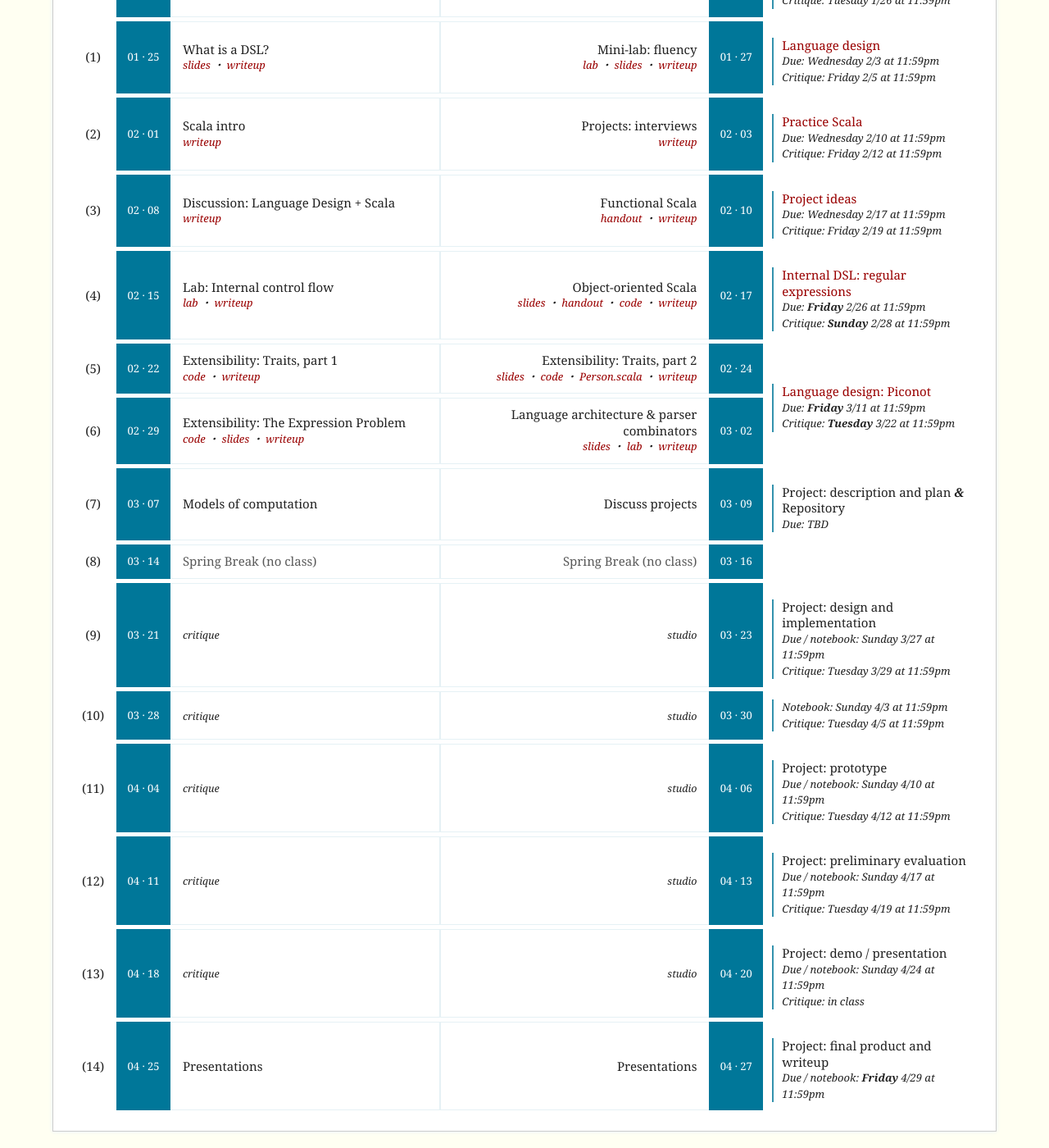
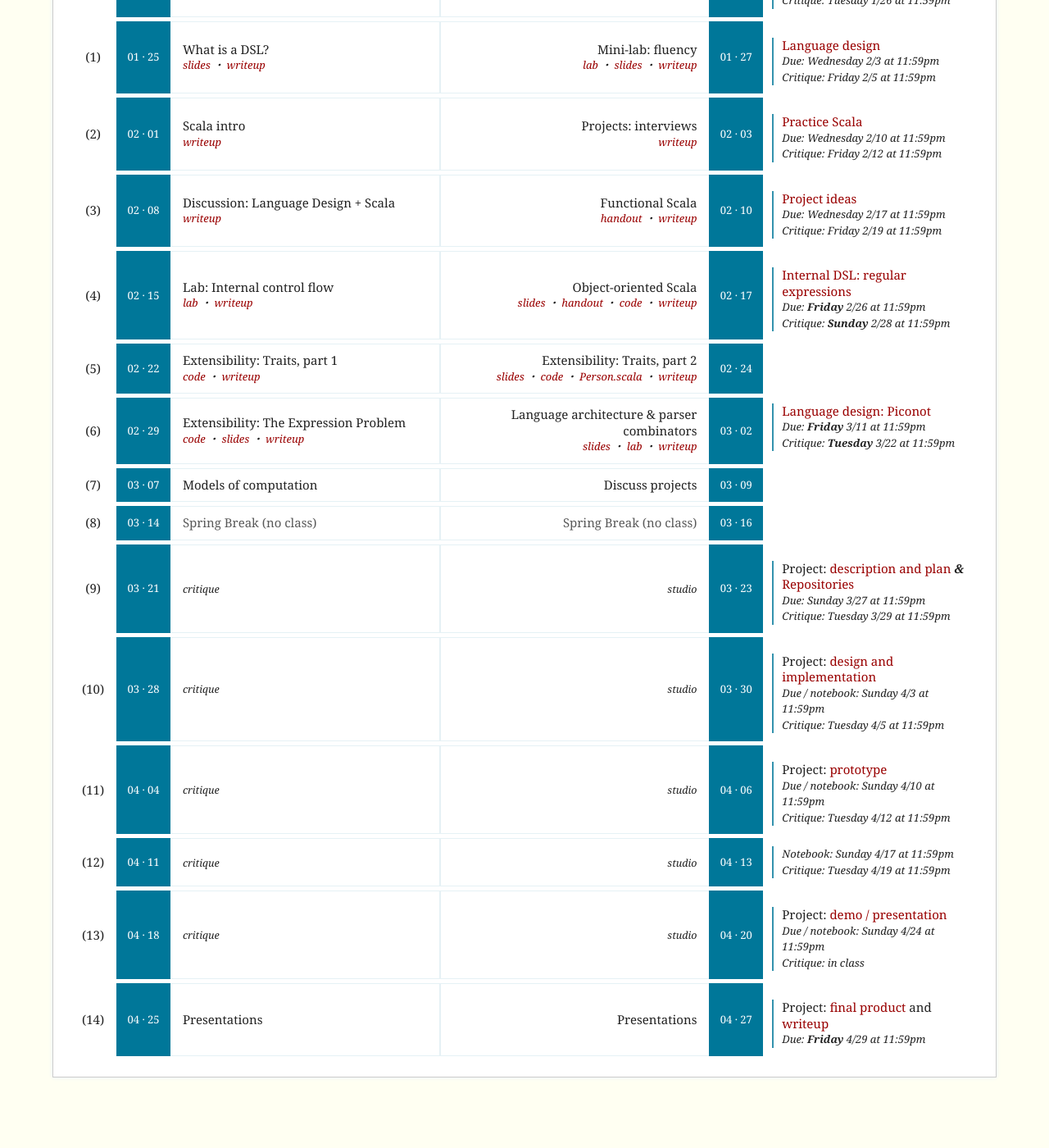
Before and after one commit to hmc-cs111-spring2016/hmc-cs111-spring2016.github.io, a Jekyll site: the page built from index.html, in a window 1280 px wide and 1400 px high, scrolled down 329 px. Shown: the whole window at 82% size. Built offline with Jekyll 4.4.1, drawn with Linux system fonts in a browser that asks for light colours; after the commit the page ends 1663 px from its top, so only the background shows below that.

Commit message:
Updating schedule with project info

```diff
--- a/_includes/schedule.html
+++ b/_includes/schedule.html
@@ -196,7 +196,7 @@
                 </ul>
             </td>
             <td class="date">02 &middot; 24</td>
-            <td class="assignment" rowspan="2">
+            <td class="assignment" rowspan="3">
                 <dl>
                     <dt><a href="https://github.com/hmc-cs111-spring2016/piconot">Language design: Piconot</a></dt>
                     <dd>Due: <b>Friday</b> 3/11 at 11:59pm<br/> Critique: <b>Tuesday</b> 3/22 at 11:59pm</dd>
@@ -238,34 +238,12 @@
             <td class="date">03 &middot; 07</td>
             <td class="details day1">
                 <span class="">Models of computation</span>
-                <ul class="todo">
-                    <li>
-                        <a href="slides/">slides</a>
-                    </li>
-                    <li>
-                        <a href="code/">code</a>
-                    </li>
-                </ul>
             </td>
             <!-- Wed 03/09 -->
             <td class="details day2">
                 <span class="">Discuss projects</span>
-                <ul class="todo">
-                    <li>
-                        <a href="slides/">slides</a>
-                    </li>
-                    <li>
-                        <a href="code/">code</a>
-                    </li>
-                </ul>
             </td>
             <td class="date">03 &middot; 09</td>
-            <td class="assignment">
-                <dl>
-                    <dt>Project: description and plan <em><b>&amp;</b></em> Repository</dt>
-                    <dd>Due: TBD</dd>
-                </dl>
-            </td>
         </tr>
         <!--week 8: 03/14, 03/16-->
         <tr class="week">
@@ -274,26 +252,10 @@
             <td class="date">03 &middot; 14</td>
             <td class="details day1">
                 <span class="dimmed">Spring Break (no class)</span>
-                <ul class="todo">
-                    <li>
-                        <a href="slides/">slides</a>
-                    </li>
-                    <li>
-                        <a href="code/">code</a>
-                    </li>
-                </ul>
             </td>
             <!-- Wed 03/16 -->
             <td class="details day2">
                 <span class="dimmed">Spring Break (no class)</span>
-                <ul class="todo">
-                    <li>
-                        <a href="slides/">slides</a>
-                    </li>
-                    <li>
-                        <a href="code/">code</a>
-                    </li>
-                </ul>
             </td>
             <td class="date">03 &middot; 16</td>
             <td class="assignment"> </td>
@@ -305,32 +267,16 @@
             <td class="date">03 &middot; 21</td>
             <td class="details day1">
                 <span class="" style="font-size: smaller"><em>critique</em></span>
-                <ul class="todo">
-                    <li>
-                        <a href="slides/">slides</a>
-                    </li>
-                    <li>
-                        <a href="code/">code</a>
-                    </li>
-                </ul>
             </td>
             <!-- Wed 03/23 -->
             <td class="details day2">
                 <span class="" style="font-size: smaller"><em>studio</em></span>
-                <ul class="todo">
-                    <li>
-                        <a href="slides/">slides</a>
-                    </li>
-                    <li>
-                        <a href="code/">code</a>
-                    </li>
-                </ul>
             </td>
             <td class="date">03 &middot; 23</td>
             <td class="assignment">
                 <dl>
-                    <dt>Project: design and implementation</dt>
-                    <dd>Due / notebook: Sunday 3/27 at 11:59pm<br/>
+                    <dt>Project: <a href="https://github.com/hmc-cs111-spring2016/project#user-content-project-description-and-plan">description and plan</a> <em><b>&amp;</b></em> <a href="https://github.com/hmc-cs111-spring2016/project#user-content-project-repositories">Repositories</a></dt>
+                    <dd>Due: Sunday 3/27 at 11:59pm<br/>
                         Critique: Tuesday 3/29 at 11:59pm</dd>
                 </dl>
             </td>
@@ -342,31 +288,16 @@
             <td class="date">03 &middot; 28</td>
             <td class="details day1">
                 <span class="" style="font-size: smaller"><em>critique</em></span>
-                <ul class="todo">
-                    <li>
-                        <a href="slides/">slides</a>
-                    </li>
-                    <li>
-                        <a href="code/">code</a>
-                    </li>
-                </ul>
             </td>
             <!-- Wed 03/30 -->
             <td class="details day2">
                 <span class="" style="font-size: smaller"><em>studio</em></span>
-                <ul class="todo">
-                    <li>
-                        <a href="slides/">slides</a>
-                    </li>
-                    <li>
-                        <a href="code/">code</a>
-                    </li>
-                </ul>
             </td>
             <td class="date">03 &middot; 30</td>
             <td class="assignment">
                 <dl>
-                    <dd>Notebook: Sunday 4/3 at 11:59pm<br/>
+                    <dt>Project: <a href="https://github.com/hmc-cs111-spring2016/project#user-content-language-design-and-implementation-overview">design and implementation</a></dt>
+                    <dd>Due / notebook: Sunday 4/3 at 11:59pm<br/>
                         Critique: Tuesday 4/5 at 11:59pm</dd>
                 </dl>
             </td>
@@ -378,31 +309,15 @@
             <td class="date">04 &middot; 04</td>
             <td class="details day1">
                 <span class="" style="font-size: smaller"><em>critique</em></span>
-                <ul class="todo">
-                    <li>
-                        <a href="slides/">slides</a>
-                    </li>
-                    <li>
-                        <a href="code/">code</a>
-                    </li>
-                </ul>
             </td>
             <!-- Wed 04/06 -->
             <td class="details day2">
                 <span class="" style="font-size: smaller"><em>studio</em></span>
-                <ul class="todo">
-                    <li>
-                        <a href="slides/">slides</a>
-                    </li>
-                    <li>
-                        <a href="code/">code</a>
-                    </li>
-                </ul>
             </td>
             <td class="date">04 &middot; 06</td>
             <td class="assignment">
                 <dl>
-                    <dt>Project: prototype</dt>
+                    <dt>Project: <a href="https://github.com/hmc-cs111-spring2016/project#user-content-prototype">prototype</a></dt>
                     <dd>Due / notebook: Sunday 4/10 at 11:59pm<br/>
                         Critique: Tuesday 4/12 at 11:59pm</dd>
                 </dl>
@@ -415,32 +330,15 @@
             <td class="date">04 &middot; 11</td>
             <td class="details day1">
                 <span class="" style="font-size: smaller"><em>critique</em></span>
-                <ul class="todo">
-                    <li>
-                        <a href="slides/">slides</a>
-                    </li>
-                    <li>
-                        <a href="code/">code</a>
-                    </li>
-                </ul>
             </td>
             <!-- Wed 04/13 -->
             <td class="details day2">
                 <span class="" style="font-size: smaller"><em>studio</em></span>
-                <ul class="todo">
-                    <li>
-                        <a href="slides/">slides</a>
-                    </li>
-                    <li>
-                        <a href="code/">code</a>
-                    </li>
-                </ul>
             </td>
             <td class="date">04 &middot; 13</td>
             <td class="assignment">
                 <dl>
-                    <dt>Project: preliminary evaluation</dt>
-                    <dd>Due / notebook: Sunday 4/17 at 11:59pm<br/>
+                    <dd>Notebook: Sunday 4/17 at 11:59pm<br/>
                         Critique: Tuesday 4/19 at 11:59pm</dd>
                 </dl>
             </td>
@@ -452,31 +350,15 @@
             <td class="date">04 &middot; 18</td>
             <td class="details day1">
                 <span class="" style="font-size: smaller"><em>critique</em></span>
-                <ul class="todo">
-                    <li>
-                        <a href="slides/">slides</a>
-                    </li>
-                    <li>
-                        <a href="code/">code</a>
-                    </li>
-                </ul>
             </td>
             <!-- Wed 04/20 -->
             <td class="details day2">
                 <span class="" style="font-size: smaller"><em>studio</em></span>
-                <ul class="todo">
-                    <li>
-                        <a href="slides/">slides</a>
-                    </li>
-                    <li>
-                        <a href="code/">code</a>
-                    </li>
-                </ul>
             </td>
             <td class="date">04 &middot; 20</td>
             <td class="assignment">
                 <dl>
-                    <dt>Project: demo / presentation</dt>
+                    <dt>Project: <a href="https://github.com/hmc-cs111-spring2016/project#user-content-demo--presentation">demo / presentation</a></dt>
                     <dd>Due / notebook: Sunday 4/24 at 11:59pm<br/>
                         Critique: in class</dd>
                 </dl>
@@ -489,32 +371,16 @@
             <td class="date">04 &middot; 25</td>
             <td class="details day1">
                 <span class="">Presentations</span>
-                <ul class="todo">
-                    <li>
-                        <a href="slides/">slides</a>
-                    </li>
-                    <li>
-                        <a href="code/">code</a>
-                    </li>
-                </ul>
             </td>
             <!-- Wed 04/27 -->
             <td class="details day2">
                 <span class="">Presentations</span>
-                <ul class="todo">
-                    <li>
-                        <a href="slides/">slides</a>
-                    </li>
-                    <li>
-                        <a href="code/">code</a>
-                    </li>
-                </ul>
             </td>
             <td class="date">04 &middot; 27</td>
             <td class="assignment">
                 <dl>
-                    <dt>Project: final product and writeup</dt>
-                    <dd>Due / notebook: <b>Friday</b> 4/29 at 11:59pm</dd>
+                    <dt>Project: <a href="https://github.com/hmc-cs111-spring2016/project#user-content-final-product">final product</a> and <a href="https://github.com/hmc-cs111-spring2016/project#user-content-final-write-up">writeup</a></dt>
+                    <dd>Due: <b>Friday</b> 4/29 at 11:59pm</dd>
                 </dl>
             </td>
         </tr>
```
